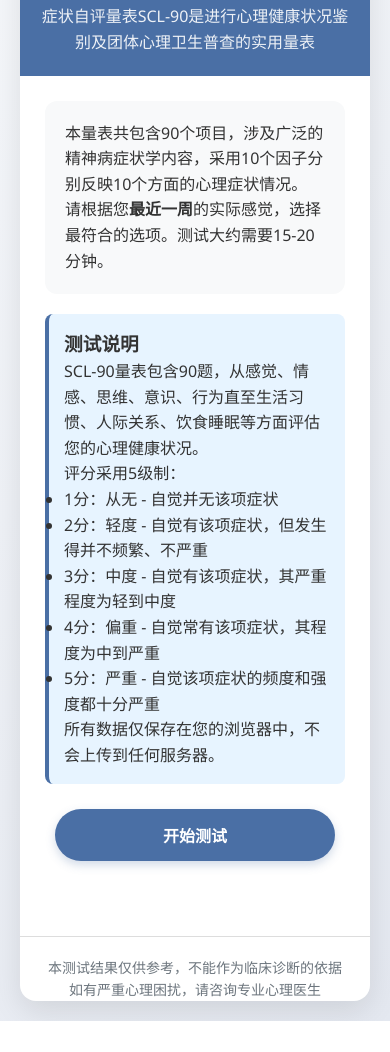
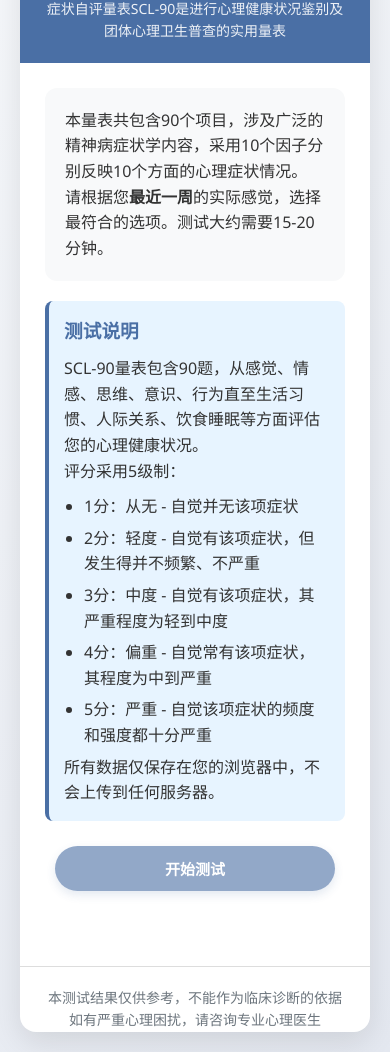
Before and after one commit to smallfise/scl90-test, a website: page index.html in a window 390 px wide. Shown: the part 82-1134 px from the top of the page. Before the commit the page ends 1103 px from the top, so only its background shows below. Drawn offline with Linux system fonts and the light colour scheme.

Commit message:
Update style.css

```diff
--- a/style.css
+++ b/style.css
@@ -1,3 +1,4 @@
+/* 全局基础样式 */
 * {
   margin: 0;
   padding: 0;
@@ -16,15 +17,17 @@ body {
   align-items: center;
 }
 
+/* 主容器 */
 .container {
   width: 100%;
-  max-width: 600px;
+  max-width: 640px;
   background: white;
   border-radius: 16px;
   box-shadow: 0 10px 30px rgba(0, 0, 0, 0.1);
   overflow: hidden;
 }
 
+/* 顶部标题 */
 header {
   background: #4a6fa5;
   color: white;
@@ -42,6 +45,7 @@ h1 {
   opacity: 0.9;
 }
 
+/* 页面切换区块 */
 .section {
   display: none;
   padding: 25px;
@@ -57,6 +61,7 @@ h1 {
   to { opacity: 1; transform: translateY(0); }
 }
 
+/* 欢迎介绍 */
 .intro {
   margin-bottom: 20px;
   padding: 20px;
@@ -74,6 +79,21 @@ h1 {
   border-radius: 8px;
 }
 
+.instruction h3 {
+  margin-bottom: 10px;
+  color: #4a6fa5;
+}
+
+.instruction ul {
+  margin-left: 20px;
+  margin-top: 10px;
+}
+
+.instruction li {
+  margin-bottom: 6px;
+}
+
+/* 测试页 */
 .question-container {
   text-align: center;
   margin-bottom: 25px;
@@ -133,6 +153,7 @@ h1 {
   font-size: 16px;
 }
 
+/* 进度条 */
 .progress-container {
   height: 10px;
   background: #e9ecef;
@@ -156,6 +177,14 @@ h1 {
   margin-bottom: 5px;
 }
 
+.timer {
+  text-align: center;
+  margin: 15px 0;
+  font-size: 14px;
+  color: #6c757d;
+}
+
+/* 按钮 */
 .btn {
   display: inline-block;
   padding: 14px 28px;
@@ -179,11 +208,17 @@ h1 {
   box-shadow: 0 6px 15px rgba(74, 111, 165, 0.3);
 }
 
+.btn:disabled {
+  opacity: 0.6;
+  cursor: not-allowed;
+}
+
 .btn-center {
   display: block;
   margin: 25px auto;
 }
 
+/* 结果页 */
 .result-summary {
   margin-bottom: 25px;
   padding: 20px;
@@ -278,6 +313,7 @@ h1 {
   border-left: 4px solid #4a6fa5;
 }
 
+/* 页脚 */
 .footer {
   text-align: center;
   margin-top: 25px;
@@ -287,13 +323,7 @@ h1 {
   font-size: 14px;
 }
 
-.timer {
-  text-align: center;
-  margin: 15px 0;
-  font-size: 14px;
-  color: #6c757d;
-}
-
+/* Token 校验提示 */
 .alert {
   padding: 12px 14px;
   margin: 12px 0;
@@ -303,4 +333,26 @@ h1 {
   border: 1px solid #ffeeba;
 }
 
-.hidden { display: none; }
+.hidden {
+  display: none;
+}
+
+/* 移动端适配 */
+@media (max-width: 480px) {
+  h1 {
+    font-size: 20px;
+  }
+
+  .subtitle {
+    font-size: 14px;
+  }
+
+  .question {
+    font-size: 18px;
+  }
+
+  .btn {
+    font-size: 15px;
+    padding: 12px 20px;
+  }
+}
```
